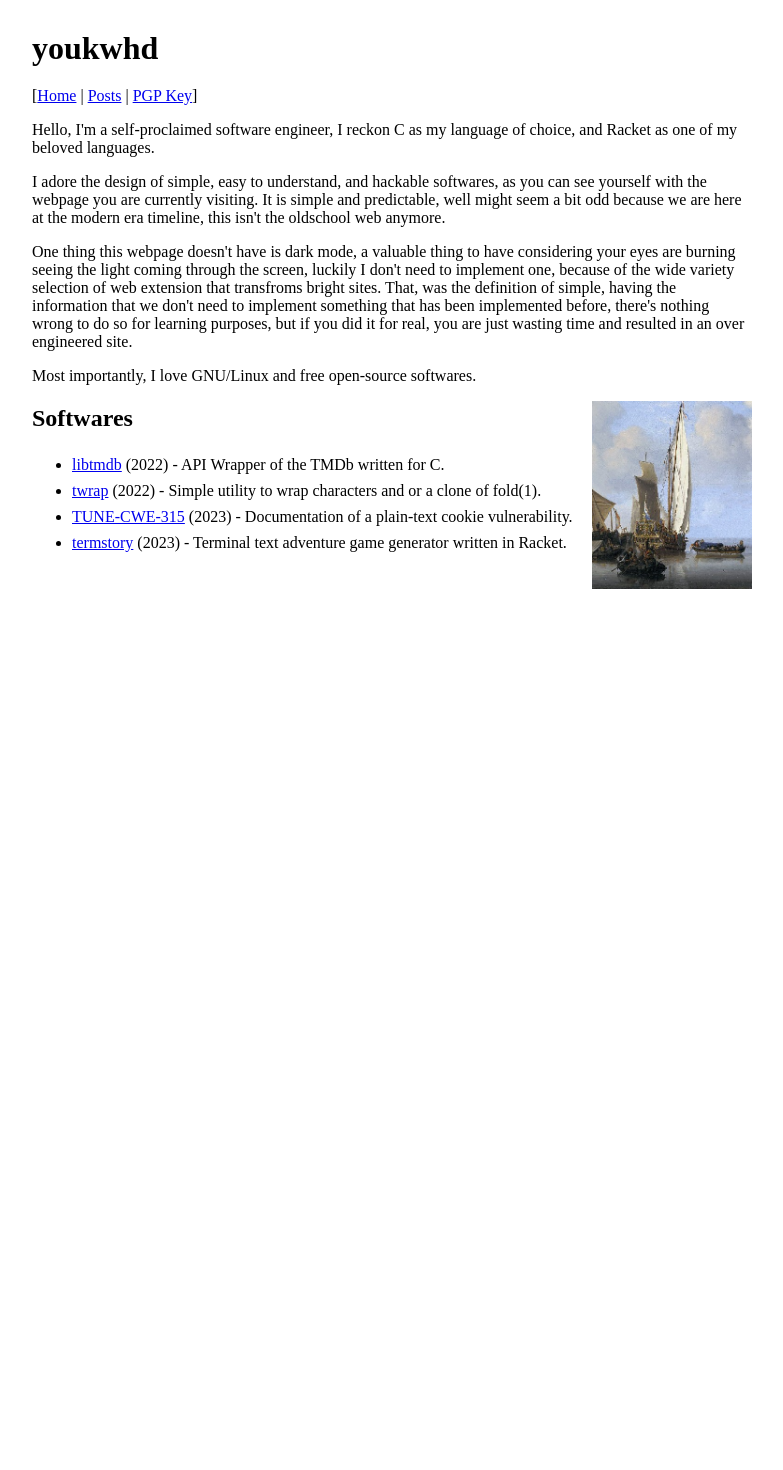
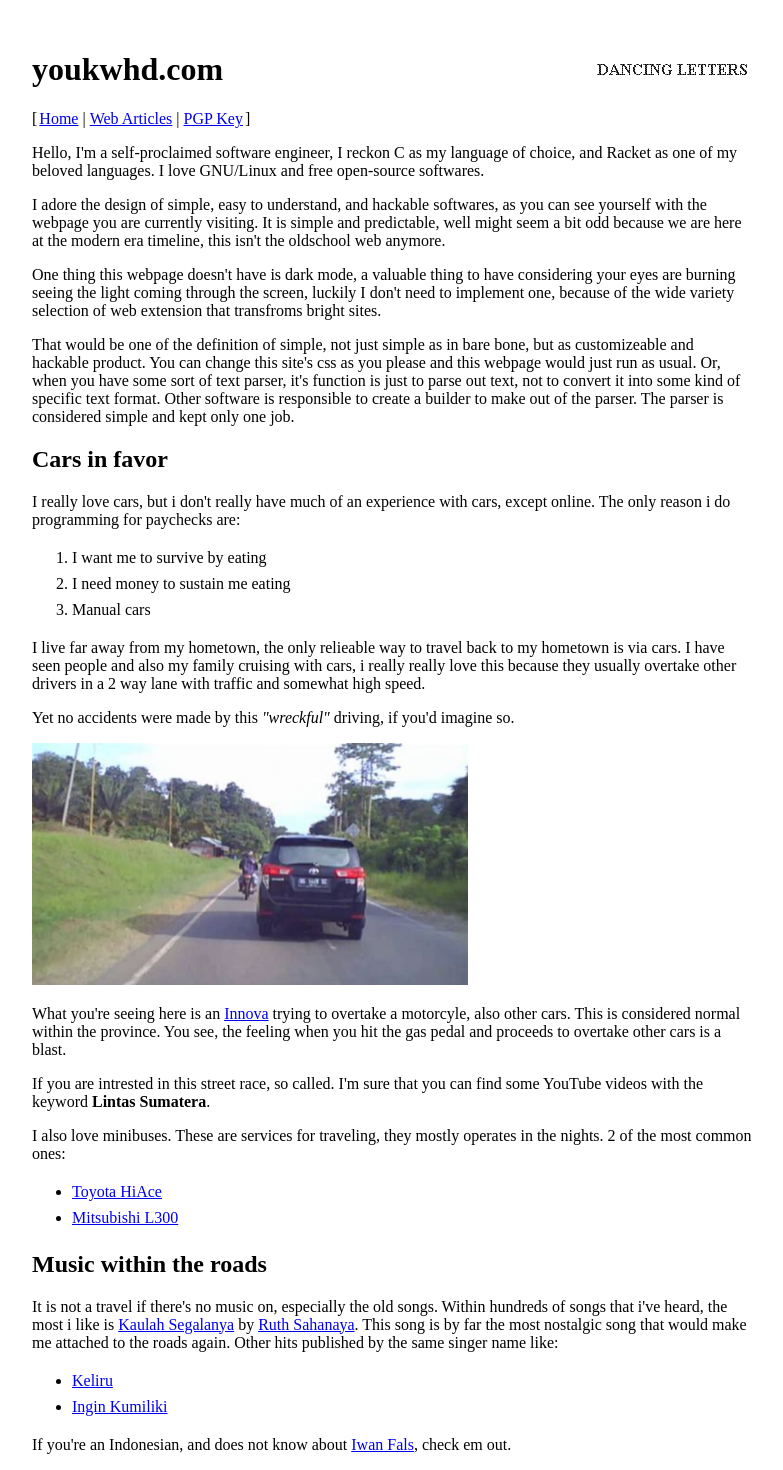
Before and after one commit to youkwhd/youkwhd.com, a Next.js app: page / in a window 1280 px wide. Shown: the top 1470 px of the page, without its empty margins (248-1031 px from the left). Before the commit the page ends 800 px from the top, so only its background shows below. Built offline with nearby package versions, Linux system fonts and the light colour scheme.

Commit message:
chore: remaking index page

```diff
--- a/src/components/NavigationBar/index.tsx
+++ b/src/components/NavigationBar/index.tsx
@@ -2,18 +2,18 @@ import Link from "next/link"
 
 export default (): JSX.Element => {
     return (
-        <ul className="navigation__bar">
+        <ul className="navigation-bar">
+            <span className="navigation-bar--opener">{'['}</span>
                 <li>
-                <span>{'['}</span>
                     <Link href="/">Home</Link> |
                 </li>
                 <li>
-                <Link href="/posts">Posts</Link> |
+                    <Link href="/posts">Web Articles</Link> |
                 </li>
                 <li>
                     <Link href="/pgp-public-key">PGP Key</Link>
-                <span>{']'}</span>
                 </li>
+            <span className="navigation-bar--closer">{']'}</span>
         </ul>
     )
 }
--- a/src/pages/_app.tsx
+++ b/src/pages/_app.tsx
@@ -1,6 +1,6 @@
 import { AppProps } from "next/app"
 import { DefaultSeo } from "next-seo"
-import { MainLayout } from "../components/Layout"
+import * as Layout from "../components/Layout"
 
 import "@/src/styles/main.scss"
 import "@/src/styles/general.scss"
@@ -12,9 +12,9 @@ export default ({ Component, pageProps }: AppProps): JSX.Element => {
     return (
         <>
             <DefaultSeo titleTemplate="youkwhd | %s" />
-            <MainLayout>
+            <Layout.MainLayout>
                 <Component {...pageProps} />
-            </MainLayout>
+            </Layout.MainLayout>
         </>
     )
 }
--- a/src/pages/index.tsx
+++ b/src/pages/index.tsx
@@ -2,16 +2,17 @@ import Link from "next/link"
 import { PageConfig } from "next"
 import { NextSeo } from "next-seo"
 
-import { type Banner, getAllBanners } from "@/lib/banner"
+import { type Banner as BannerT, getAllBanners } from "@/lib/banner"
 import { type Post, getAllPosts } from "@/lib/post"
 
 import NavigationBar from "@/src/components/NavigationBar"
+import Banner from "@/src/components/Banner"
 
 export const config: PageConfig = { unstable_runtimeJS: false }
 
 export const getStaticProps = () => ({ props: { banners: getAllBanners(), posts: getAllPosts() }})
 
-type Props = { posts: Post[], banners: Banner[] }
+type Props = { posts: Post[], banners: BannerT[] }
 export default ({ posts, banners }: Props): JSX.Element => {
     return (
         <>
@@ -19,38 +20,78 @@ export default ({ posts, banners }: Props): JSX.Element => {
                 title="Homepage"
                 description="Personal blog maintained by youkwhd"
             />
-            <h1>youkwhd</h1>
+            <header>
+                <h1>youkwhd.com</h1>
+                <img src="/images/dance.gif" alt="" />
+            </header>
             <NavigationBar />
             <p>
-                Hello, I'm a self-proclaimed software engineer, I reckon C as my language of choice, and Racket as one of my beloved languages.
+                Hello, I'm a self-proclaimed software engineer, I reckon C as my language of choice, and Racket as one of my beloved languages. I love GNU/Linux and free open-source softwares.
             </p>
             <p>
                 I adore the design of simple, easy to understand, and hackable softwares, as you can see yourself with the webpage you are currently visiting. It is simple and predictable, well might seem a bit odd because we are here at the modern era timeline, this isn't the oldschool web anymore.
             </p>
             <p>
-                One thing this webpage doesn't have is dark mode, a valuable thing to have considering your eyes are burning seeing the light coming through the screen, luckily I don't need to implement one, because of the wide variety selection of web extension that transfroms bright sites. That, was the definition of simple, having the information that we don't need to implement something that has been implemented before, there's nothing wrong to do so for learning purposes, but if you did it for real, you are just wasting time and resulted in an over engineered site.
+                One thing this webpage doesn't have is dark mode, a valuable thing to have considering your eyes are burning seeing the light coming through the screen, luckily I don't need to implement one, because of the wide variety selection of web extension that transfroms bright sites.
             </p>
             <p>
-                Most importantly, I love GNU/Linux and free open-source softwares.
+                That would be one of the definition of simple, not just simple as in bare bone, but as customizeable and hackable product. You can change this site's css as you please and this webpage would just run as usual. Or, when you have some sort of text parser, it's function is just to parse out text, not to convert it into some kind of specific text format. Other software is responsible to create a builder to make out of the parser. The parser is considered simple and kept only one job.
             </p>
-            <aside>
-                <img className="blobfish-img" src="/images/ship2.jpg" alt="blobfish" width={160} />
-            </aside>
-            <h2>Softwares</h2>
+            <h2>Cars in favor</h2>
+            <p>
+                I really love cars, but i don't really have much of an experience with cars, except online. The only reason i do programming for paychecks are:
+            </p>
+            <ol>
+                <li>
+                    I want me to survive by eating
+                </li>
+                <li>
+                    I need money to sustain me eating
+                </li>
+                <li>
+                    Manual cars
+                </li>
+            </ol>
+            <p>
+                {/* TODO: */}
+                I live far away from my hometown, the only relieable way to travel back to my hometown is via cars. I have seen people and also my family cruising with cars, i really really love this because they usually overtake other drivers in a 2 way lane with traffic and somewhat high speed.
+            </p>
+            <p>
+                Yet no accidents were made by this <i>"wreckful"</i> driving, if you'd imagine so.
+            </p>
+            <img src="/images/sumatera.png" alt="" width={436} height={242}/>
+            <p>
+                What you're seeing here is an <Link href="https://en.wikipedia.org/wiki/Toyota_Innova">Innova</Link> trying to overtake a motorcyle, also other cars. This is considered normal within the province. You see, the feeling when you hit the gas pedal and proceeds to overtake other cars is a blast.
+            </p>
+            <p>
+                If you are intrested in this street race, so called. I'm sure that you can find some YouTube videos with the keyword <b>Lintas Sumatera</b>.
+            </p>
+            <p>
+                I also love minibuses. These are services for traveling, they mostly operates in the nights. 2 of the most common ones:
+            </p>
             <ul>
                 <li>
-                    <Link href={"https://github.com/youkwhd/libtmdb"} target="_blank">libtmdb</Link> (2022) - API Wrapper of the TMDb written for C.
+                    <Link href="https://en.wikipedia.org/wiki/Toyota_HiAce">Toyota HiAce</Link>
                 </li>
                 <li>
-                    <Link href={"https://github.com/youkwhd/twrap"} target="_blank">twrap</Link> (2022) - Simple utility to wrap characters and or a clone of fold(1).
+                    <Link href="https://en.wikipedia.org/wiki/Mitsubishi_Delica">Mitsubishi L300</Link>
+                </li>
+            </ul>
+            <h2>Music within the roads</h2>
+            <p>
+                It is not a travel if there's no music on, especially the old songs. Within hundreds of songs that i've heard, the most i like is <Link href="https://youtu.be/9iawLRB61Eo">Kaulah Segalanya</Link> by <Link href="https://www.discogs.com/artist/3609255-Ruth-Sahanaya">Ruth Sahanaya</Link>. This song is by far the most nostalgic song that would make me attached to the roads again. Other hits published by the same singer name like:
+            </p>
+            <ul>
+                <li>
+                    <Link href="https://youtu.be/4aj8zEEEXYg">Keliru</Link>
                 </li>
                 <li>
-                    <Link href={"https://github.com/youkwhd/TUNE-CWE-315"} target="_blank">TUNE-CWE-315</Link> (2023) - Documentation of a plain-text cookie vulnerability.
-                </li>
-                <li>
-                    <Link href={"https://github.com/youkwhd/termstory"} target="_blank">termstory</Link> (2023) - Terminal text adventure game generator written in Racket.
+                    <Link href="https://youtu.be/GiGb9-PNRGA">Ingin Kumiliki</Link>
                 </li>
             </ul>
+            <p>
+                If you're an Indonesian, and does not know about <Link href="https://www.iwanfals.co.id/article/our-story/53-biografi-iwan-fals">Iwan Fals</Link>, check em out.
+            </p>
         </>
     )
 }
--- a/src/styles/general.scss
+++ b/src/styles/general.scss
@@ -2,8 +2,10 @@ body {
     margin: 0 40px;
 }
 
-h1 {
-    margin: 0 0 20px 0;
+header {
+    display: flex;
+    align-items: center;
+    justify-content: space-between;
 }
 
 aside {
--- a/src/styles/main.scss
+++ b/src/styles/main.scss
@@ -19,16 +19,16 @@
     }
 }
 
-.navigation__bar {
+.navigation-bar {
     display: flex;
     padding: 0;
     margin: 0;
 }
 
-.navigation__bar li {
+.navigation-bar li {
     list-style: none;
     padding: 0;
-    margin-right: 4px;
+    margin: 0px 2px;
 }
 
 .sidenote > p {
```
Also changed, not shown: public/images/dance.gif (added), public/images/sumatera.png (added). Lines whose indentation alone changed are shown as unchanged.
